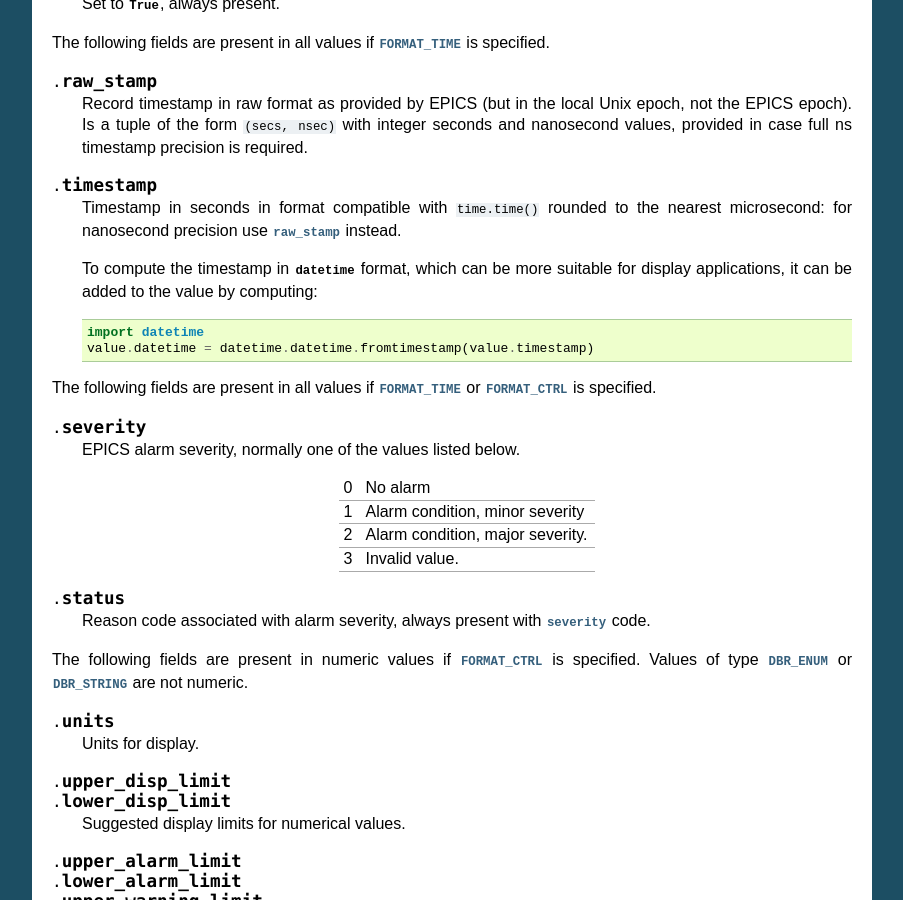
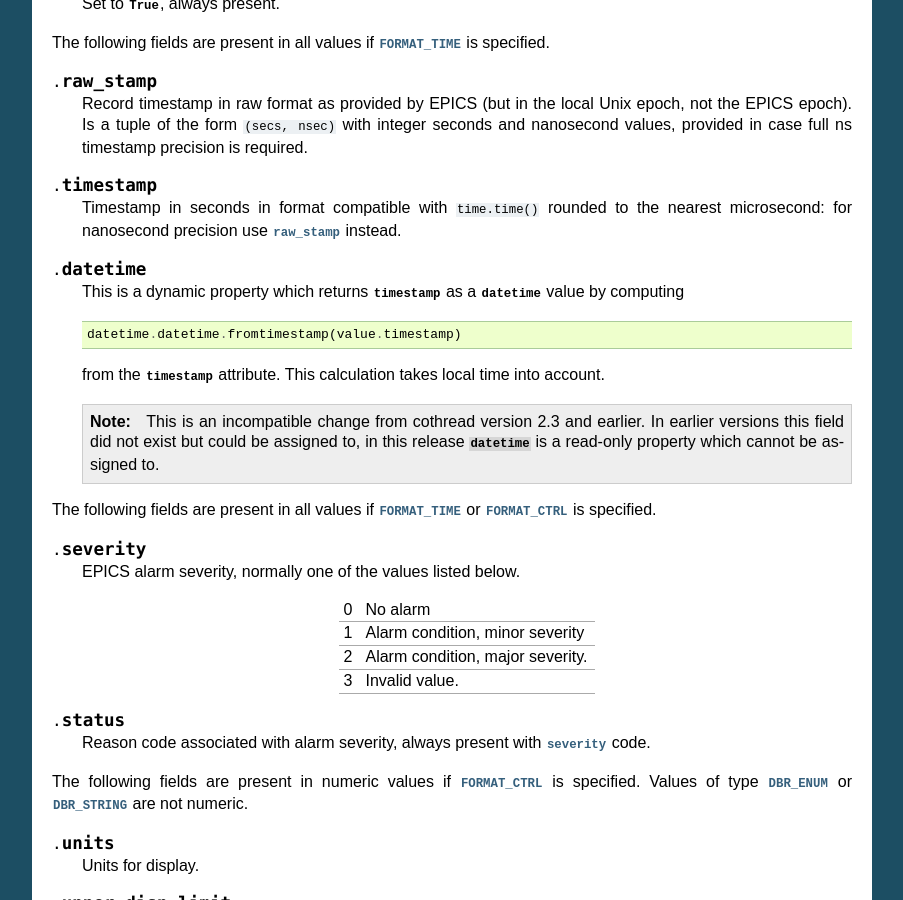
Before and after one commit to DiamondLightSource/cothread, a Sphinx documentation site: the page built from docs/catools.rst, in a window 1280 px wide and 900 px high, scrolled down 9079 px. Shown: the whole window, without its empty margins (198-1101 px from the left). Built offline with Sphinx 7.4.7, drawn with Linux system fonts in a browser that asks for light colours.

Commit message:
Cothread: Add datetime property for easier timestamp rendering
Use a datetime property to dynamically render the timestamp as a
datetime value in the local timezone.

git-svn-id: svn+ssh://serv0002.cs.diamond.ac.uk/home/subversion/repos/controls/diamond/trunk/python/cothread@73620 e099a375-04f9-0310-9d5f-a741eaff62e1

```diff
--- a/docs/catools.rst
+++ b/docs/catools.rst
@@ -610,12 +610,22 @@ specified.
     the nearest microsecond: for nanosecond precision use :attr:`.raw_stamp`
     instead.
 
-    To compute the timestamp in :class:`datetime` format, which can be more
-    suitable for display applications, it can be added to the value by
-    computing::
+..  attribute:: .datetime
 
-        import datetime
-        value.datetime = datetime.datetime.fromtimestamp(value.timestamp)
+    This is a dynamic property which returns :attr:`timestamp` as a
+    :class:`datetime` value by computing ::
+
+        datetime.datetime.fromtimestamp(value.timestamp)
+
+    from the :attr:`timestamp` attribute.  This calculation takes local time
+    into account.
+
+    ..  note::
+
+        This is an incompatible change from cothread version 2.3 and earlier.
+        In earlier versions this field did not exist but could be assigned to,
+        in this release :attr:`datetime` is a read-only property which cannot
+        be assigned to.
 
 
 The following fields are present in all values if :const:`FORMAT_TIME` or
```
Also changed, not shown: 1 other file.
